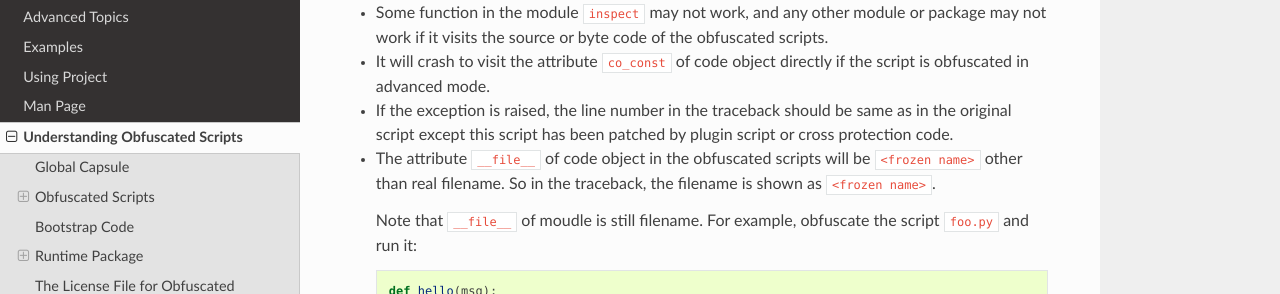
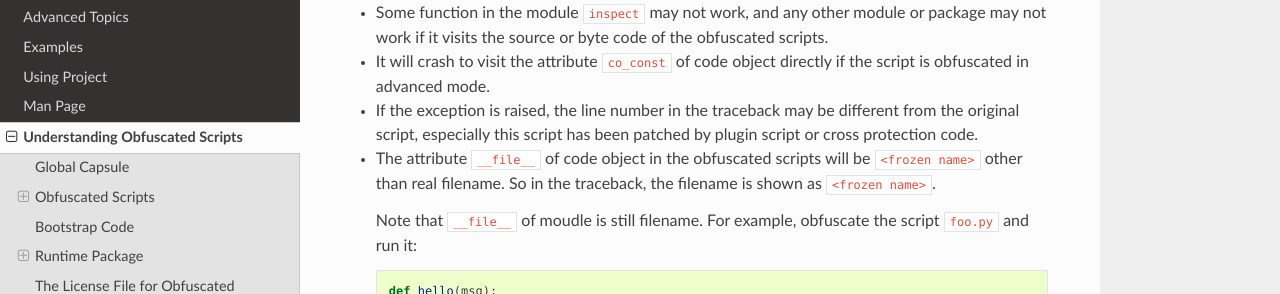
Before and after one commit to dashingsoft/pyarmor, a Sphinx documentation site: the page built from docs/understand-obfuscated-scripts.rst, in a window 1280 px wide and 900 px high, scrolled down 4862 px. Shown: the part 157-451 px from the top of the window. Built offline with Sphinx 7.4.7 and the Read the Docs theme 2.0.0, drawn with Linux system fonts in a browser that asks for light colours.

Commit message:
Refine doc

```diff
--- a/docs/understand-obfuscated-scripts.rst
+++ b/docs/understand-obfuscated-scripts.rst
@@ -254,9 +254,9 @@ There are something changed after Python scripts are obfuscated:
 * It will crash to visit the attribute ``co_const`` of code object
   directly if the script is obfuscated in advanced mode.
 
-* If the exception is raised, the line number in the traceback should be same as
-  in the original script except this script has been patched by plugin script or
-  cross protection code.
+* If the exception is raised, the line number in the traceback may be
+  different from the original script, especially this script has been
+  patched by plugin script or cross protection code.
 
 * The attribute ``__file__`` of code object in the obfuscated scripts
   will be ``<frozen name>`` other than real filename. So in the
```
